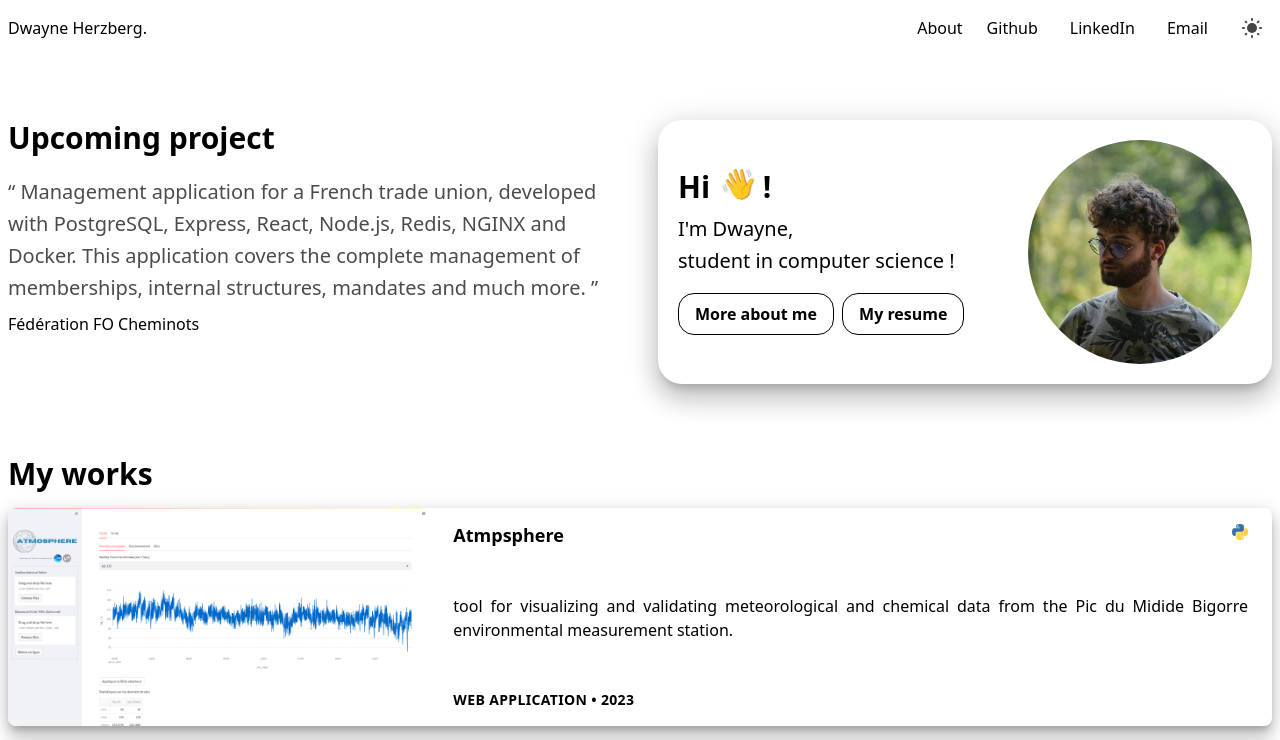
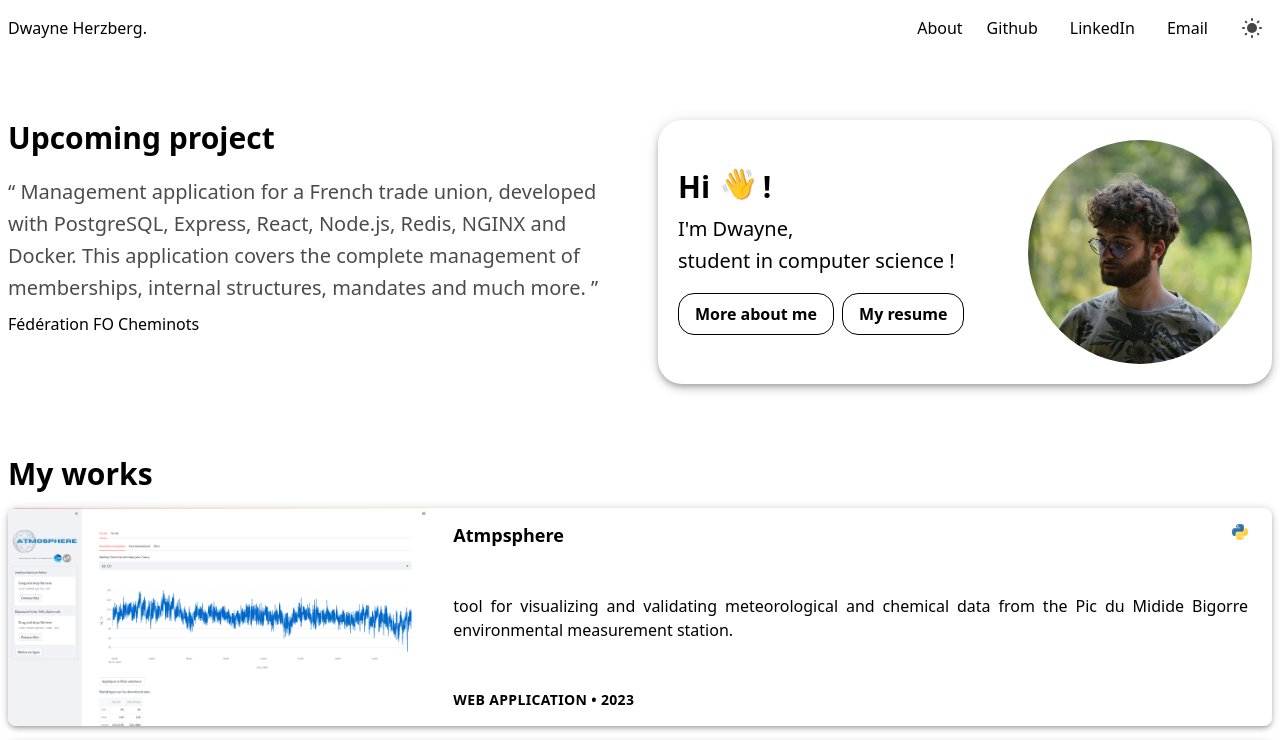
Before and after one commit to HDwayne/portfolio, a Next.js app: page / in a window 1280 px wide. Shown: the top 740 px of the page. Built offline with nearby package versions, Linux system fonts and the light colour scheme.

Commit message:
Change Components elevation

```diff
--- a/components/WorkCard/index.js
+++ b/components/WorkCard/index.js
@@ -5,7 +5,7 @@ import Button from "../Button";
 const WorkCard = ({ title, type, description, year, technologies, img }) => {
   return (
     <motion.article
-      className="flex flex-col tablet:flex-row overflow-hidden elevation-10dp rounded-lg mt-4 dark:bg-dark-primary"
+      className="flex flex-col tablet:flex-row overflow-hidden elevation-3dp rounded-lg mt-4 dark:bg-dark-primary"
       whileHover={{ y: -3 }}
     >
       <Image
@@ -32,7 +32,7 @@ const WorkCard = ({ title, type, description, year, technologies, img }) => {
                   width={16}
                   height={16}
                   alt="Logo d'une technologie"
-                  loading='lazy'
+                  loading="lazy"
                 />
               </motion.div>
             ))}
--- a/pages/index.js
+++ b/pages/index.js
@@ -16,7 +16,7 @@ export default function Home() {
             initial={{ scale: 1.05, opacity: 0 }}
             animate={{ scale: 1, opacity: 1 }}
             transition={{ duration: 0.5, delay: 0.1 }}
-            className="rounded-3xl m-2 p-5 elevation-16dp dark:bg-dark-primary text-center flex flex-col tablet:order-last laptop:justify-between laptop:text-left laptop:flex-row-reverse"
+            className="rounded-3xl m-2 p-5 elevation-5dp dark:bg-dark-primary text-center flex flex-col tablet:order-last laptop:justify-between laptop:text-left laptop:flex-row-reverse"
           >
             <Image
               className="rounded-full w-56 h-56 self-center text-center m-auto"
@@ -39,7 +39,11 @@ export default function Home() {
                   More about me
                 </button>
               </Link>
-              <Link href="/Herzberg_Dwayne.pdf" target="_blank" className="ml-1">
+              <Link
+                href="/Herzberg_Dwayne.pdf"
+                target="_blank"
+                className="ml-1"
+              >
                 <button className="my-2 bg-transparent font-semibold py-2 px-4 border border-black text-black hover:text-white hover:bg-black dark:border-dark-teal dark:text-dark-teal dark:hover:text-white dark:hover:bg-dark-teal rounded-2xl">
                   My resume
                 </button>
```
